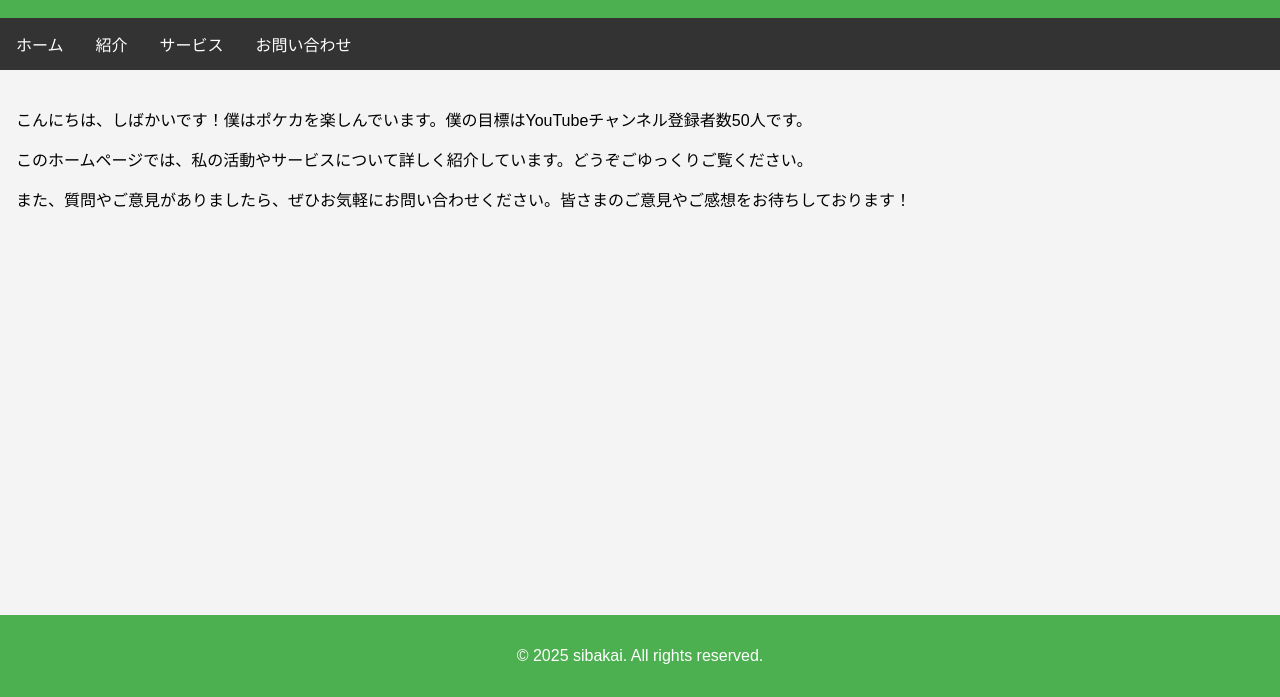
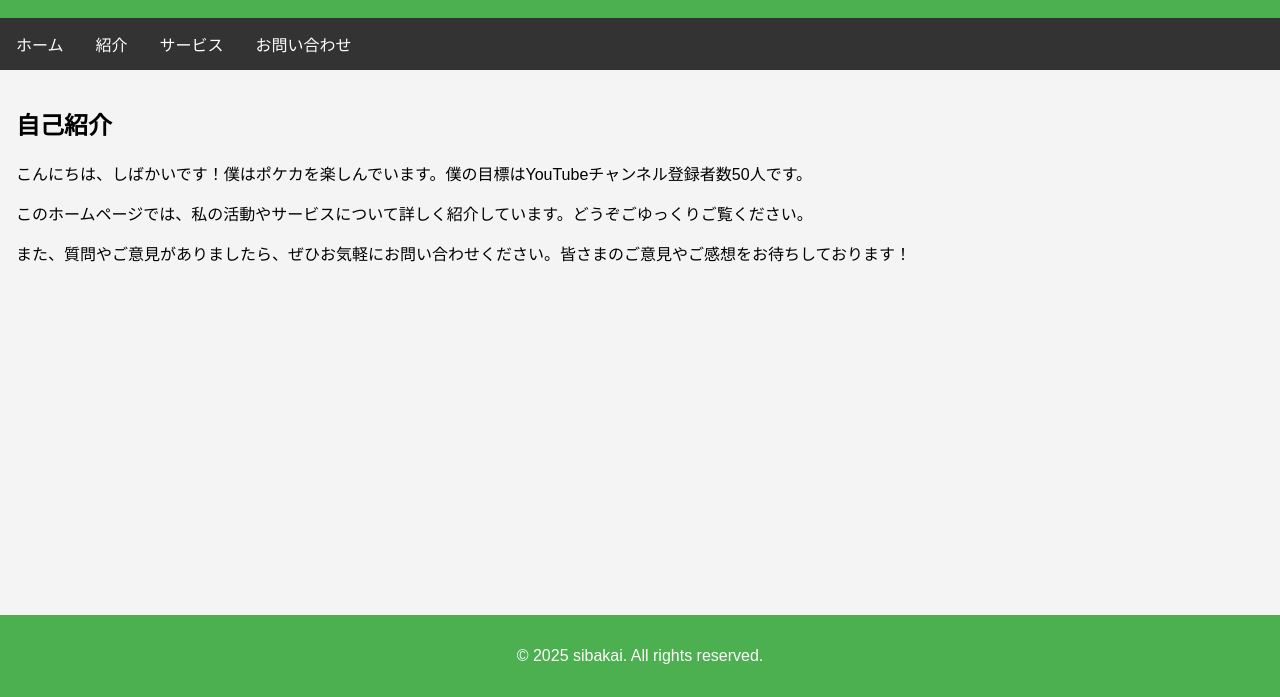
Before and after one commit to sibakai/sibakai.github.io, a plain HTML site: page about.html in a window 1280 px wide. Shown: the part 103-800 px from the top of the page. Drawn offline with Linux system fonts and the light colour scheme.

Commit message:
Update about.html

```diff
--- a/about.html
+++ b/about.html
@@ -66,7 +66,7 @@
         </ul>
     </nav>
     <main>
-          <h1></h1>
+          <h2>自己紹介</h2>
           <p>こんにちは、しばかいです！僕はポケカを楽しんでいます。僕の目標はYouTubeチャンネル登録者数50人です。</p>
           <p>このホームページでは、私の活動やサービスについて詳しく紹介しています。どうぞごゆっくりご覧ください。</p>
           <p>また、質問やご意見がありましたら、ぜひお気軽にお問い合わせください。皆さまのご意見やご感想をお待ちしております！</p>
```
